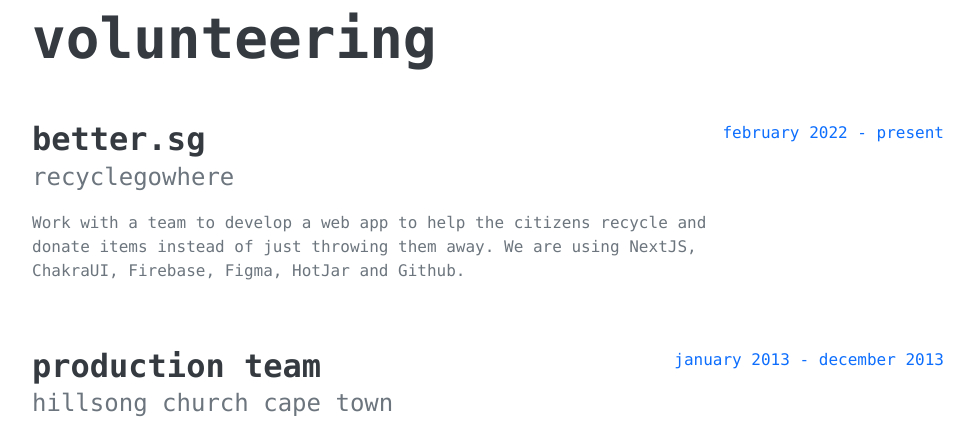
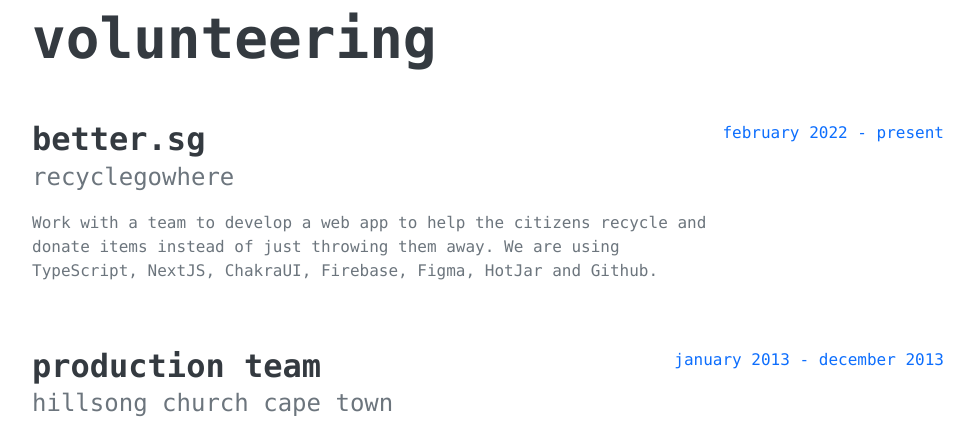
Before and after one commit to itswolv3/reece-russell-website, a Flask app: page / in a window 1280 px wide. Shown: the part 2993-3430 px from the top of the page, without its empty margins (288-1262 px from the left). Run offline with Flask 2, Linux system fonts and the light colour scheme; some libraries are stand-ins or nearby versions; some web fonts are replaced.

Commit message:
updated Volunteering section in index.html

```diff
--- a/templates/index.html
+++ b/templates/index.html
@@ -236,7 +236,7 @@
             <div class="subheading mb-3">Recyclegowhere</div>
             <p>
               Work with a team to develop a web app to help the citizens recycle and donate items instead of just throwing them away.
-              We are using NextJS, ChakraUI, Firebase, Figma, HotJar and Github.
+              We are using TypeScript, NextJS, ChakraUI, Firebase, Figma, HotJar and Github.
             </p>
           </div>
           <div class="flex-shrink-0">
```
